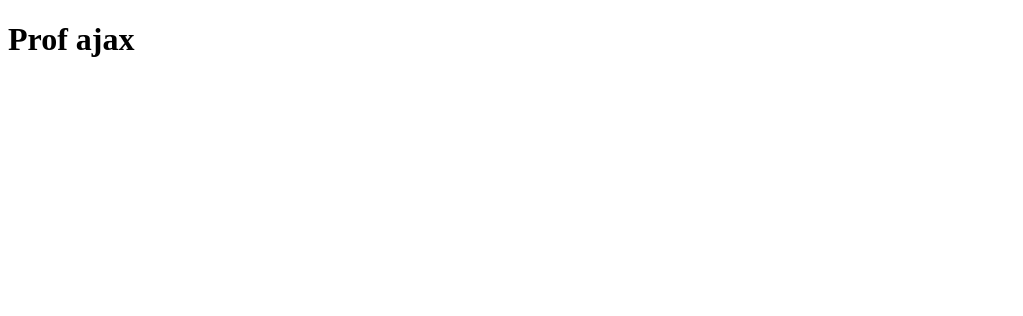
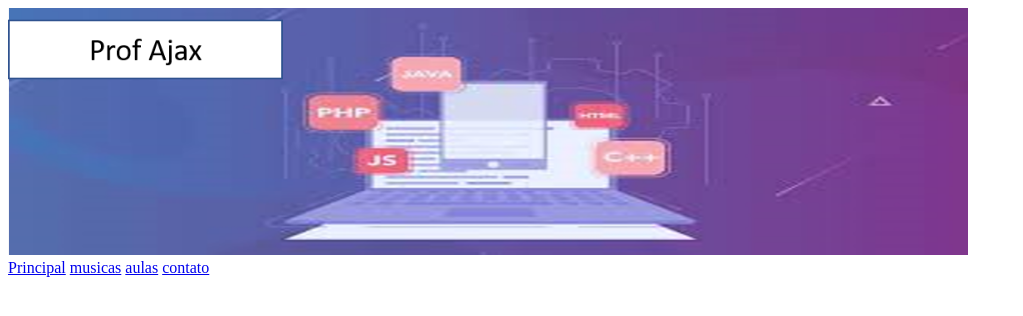
Before and after one commit to Juanfonseca10/profajax, a plain HTML site: page index.html in a window 1280 px wide. Shown: the whole page, without its empty margins (0-1023 px from the left). Drawn offline with Linux system fonts and the light colour scheme.

Commit message:
Add files via upload

```diff
--- a/index.html
+++ b/index.html
@@ -5,6 +5,20 @@
     <title>Document</title>
 </head>
 <body>
-    <h1>Prof ajax</h1>
+    <header>
+        <img src="Imagem1.png" width="960">
+    </header>
+    <nav>
+        <a href="index.html">Principal</a>
+        <a href="musicas.html">musicas</a>
+        <a href="aulas.html">aulas</a>
+        <a href="contato.html">contato</a>
+    </nav>
+    <main>
+
+    </main>
+    <footer>
+
+    </footer>
 </body>
 </html>
```
Also changed, not shown: Imagem1.png (added), 1 other file.
